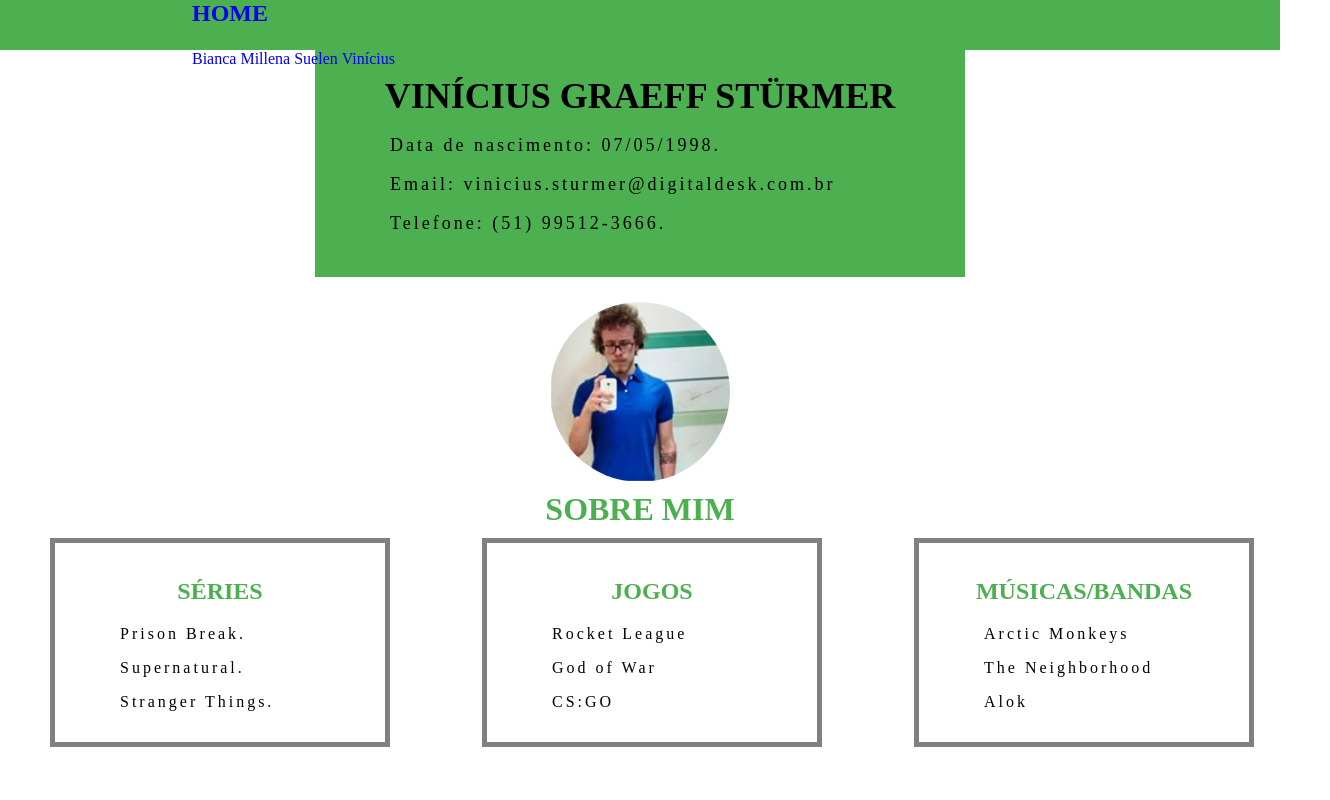
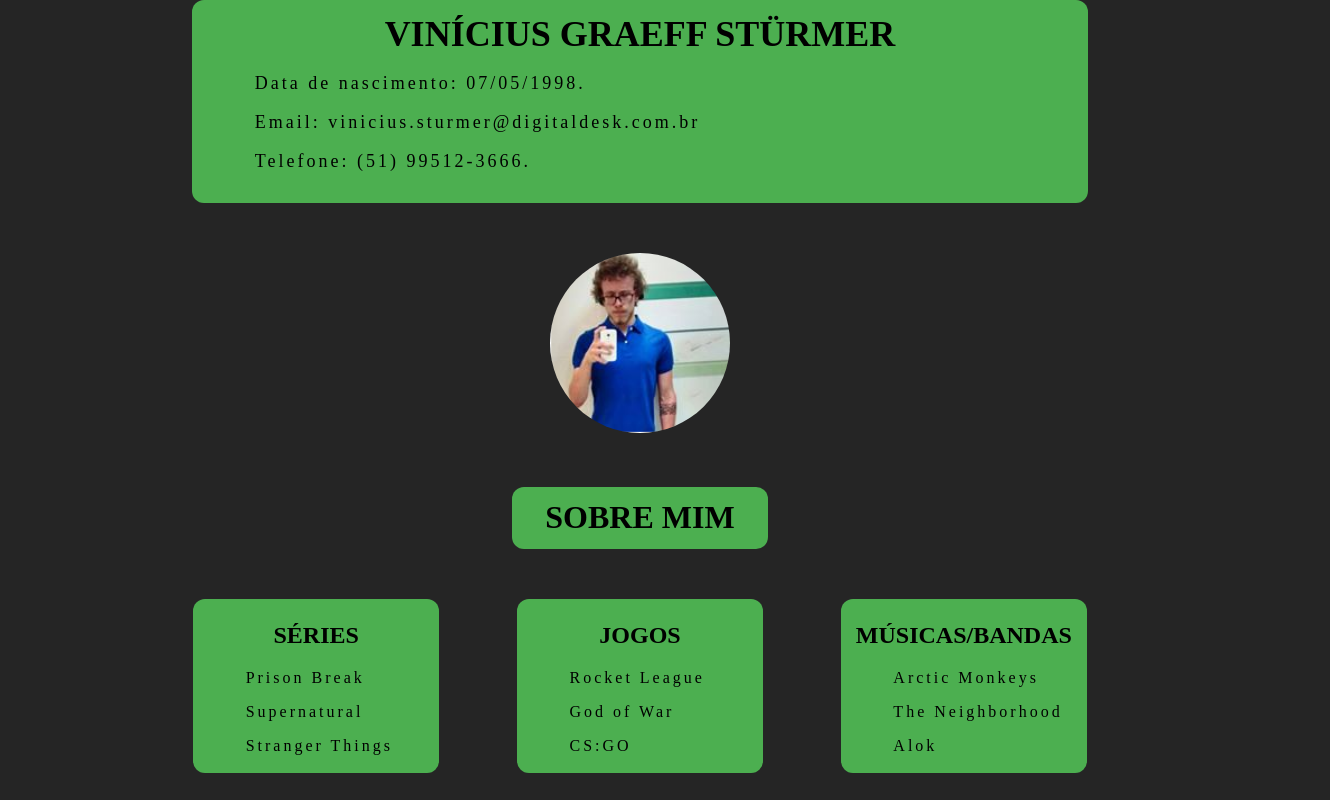
Before and after one commit to millenakm/Trainee2017, a plain HTML site: page Vinicius/index.html in a window 1280 px wide. Shown: the whole page, 1330 px wide, since content can reach past the window. Drawn offline with Linux system fonts and the light colour scheme.

Commit message:
Nome da pasta arrumada e alterações no design do site

```diff
--- /dev/null
+++ b/Vinicius/css/style.css
@@ -0,0 +1,79 @@
+.home{
+	width: 20%;
+	height: 50px;
+	margin: 0;
+	border: 0;
+	padding: 0;
+}
+
+.CENTRALIZA {
+	border-radius: 12px;
+	text-align: center;
+	background-color: #4CAF50;
+	width: 18%;
+	margin: auto;
+	margin-bottom: 50px;
+	padding: 1%;
+}
+
+html,body,h1,ul{
+	margin: 0;
+	padding: 0;
+}
+
+ul{
+    list-style-type: none;
+}
+
+.colunas{
+	-webkit-column-count: 3;
+	column-gap: 50px;
+	width: 72%;
+	margin: 0 auto;
+}
+
+img {
+    border-radius: 50%;
+	text-align: center;
+	margin: 50px 0px 50px 0px;
+}
+
+.centerandcolor {
+	border-radius: 12px;
+    margin: auto;
+    text-align: center;
+    width: 68%;
+	background-color: #4CAF50;
+	padding: 1%;
+	font-size: 18px;
+}
+
+.centertext{
+	margin:auto;
+	text-align: center;
+}
+
+h1,h2 {
+    text-transform: uppercase;
+    color: black;
+}
+
+p {
+    text-indent: 50px;
+    text-align: justify;
+    letter-spacing: 3px;
+}
+
+.borda {
+	border-radius: 12px;
+    width: 88%;
+    padding: 1%;
+    margin: 0 auto;
+    background-color: #4CAF50;
+}
+
+body{
+	width: 100%;
+	background-color: #252525;
+	margin: 0 auto;
+}
--- a/Vinícius/index.html
+++ b/Vinicius/index.html
@@ -7,19 +7,6 @@
 	</head>
 
 	<body>
-		<header>
-			<nav>
-				<ul>
-					<div class="home">
-						<h1><a class="active" href="#">Home</a></h1>
-					</div>
-					<li><a href="#">Bianca</a></li>
-					<li><a href="#">Millena</a></li>
-					<li><a href="#">Suelen</a></li>
-					<li><a href="#">Vinícius</a></li>
-				</ul>
-			</nav>
-		</header>
 
 		<div class="centerandcolor">
 			<h1 style="color:black;">Vinícius Graeff Stürmer</h1>
@@ -42,9 +29,9 @@
 			<div class="colunas">
 				<div class="borda">
 					<h2>Séries</h2>
-					<p>Prison Break.</p>
-					<p>Supernatural.</p>
-					<p>Stranger Things.</p>
+					<p>Prison Break</p>
+					<p>Supernatural</p>
+					<p>Stranger Things</p>
 				</div>
 
 				<div class="borda">
--- a/Vinícius/css/style.css
+++ /dev/null
@@ -1,101 +0,0 @@
-.home{
-	width: 20%;
-	height: 50px;
-	margin: 0;
-	border: 0;
-	padding: 0;
-}
-
-.CENTRALIZA {
-	text-align: center;
-	margin: 5px 0px 10px 0px;
-}
-
-html,body,h1,ul{
-	margin: 0;
-	padding: 0;
-}
-
-ul{
-    list-style-type: none;
-}
-
-.colunas{
-	-webkit-column-count: 3;
-	text-align: center;
-	width: 100%;
-	margin: 0px 0px 0px 50px;
-}
-.colunas2{
-	-webkit-column-count: 2;
-	text-align: center;
-}
-
-.foto {
-	margin-top:25px;
-	margin-right:0px;
-	margin-bottom:0px;
-	margin-left:0px;
-
-}
-
-img {
-    border-radius: 50%;
-    margin: auto;
-}
-
-header{
-	height: 50px;
-	background-color: #4CAF50;
-}
-
-nav{
-	width: 70%;
-	margin: auto;
-}
-
-.active {
-    background-color: #4CAF50;
-}
-
-.centerandcolor {
-    margin: auto;
-    text-align: center;
-    width: 30%;
-	background-color: #4CAF50;
-	width: 600px;
-	padding: 25px;
-	font-size: 18px;
-}
-
-.centertext{
-	margin:auto;
-	text-align: center;
-}
-
-h1,h2 {
-    text-transform: uppercase;
-    color: #4CAF50;
-}
-
-li{
-	text-align: right;
-	display: inline;
-}
-
-p {
-    text-indent: 50px;
-    text-align: justify;
-    letter-spacing: 3px;
-}
-
-.borda {
-    width: 300px;
-    padding: 15px;
-    border: 5px solid gray;
-    margin: 0;
-}
-
-a{
-	text-decoration: none;
-}
```
Also changed, not shown: Vinicius/img/Foto.png (renamed from Vinícius/img/Foto.png).
